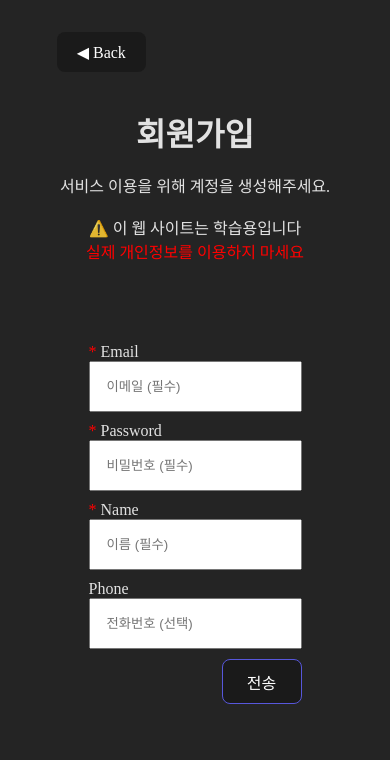
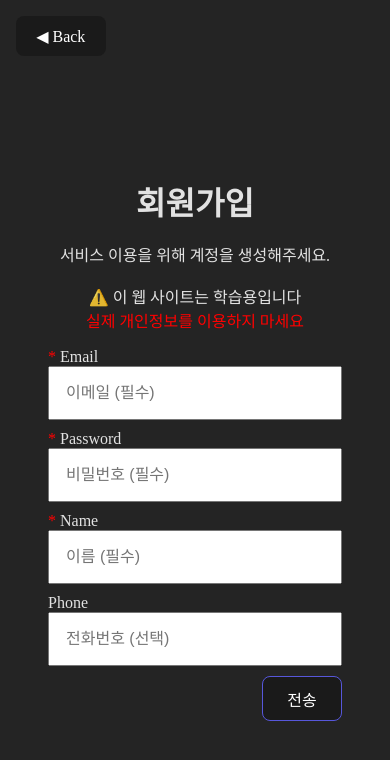
Before and after one commit to suhannoh/mini-project-frontend, a React (Vite) app: page /mini-project-frontend/join in a window 390 px wide. Shown: the top 760 px of the page. Built offline with nearby package versions, Linux system fonts and the light colour scheme; no server answers.

Commit message:
로그인 _ 회원가입 _ 메인 페이지 모바일 반응형 추가

```diff
--- a/src/App.css
+++ b/src/App.css
@@ -12,3 +12,13 @@
   margin: 0;
   padding: 0;
 }
+@media (max-width: 768px) {
+  #root {
+    width: 100%;
+    min-width: 0;
+    padding: 1rem;
+    margin: 0;
+    /* overflow: hidden; */
+  }
+
+}
--- a/src/components/BackBtn.jsx
+++ b/src/components/BackBtn.jsx
@@ -6,7 +6,7 @@ export default function BackBtn() {
     const navigate = useNavigate();
   return (
     <div>
-        <button id='backBtn' onClick={() => {navigate(-1)}}>  ◀ Back  </button>
+        <button id='backBtn' type='button' onClick={() => {navigate(-1)}}>  ◀ Back  </button>
     </div>
   )
 }
--- a/src/pages/JoinPage.jsx
+++ b/src/pages/JoinPage.jsx
@@ -44,7 +44,9 @@ const handleJoin = async (e) => {
   return (
     <div>
     <>
-            <BackBtn/>
+              <div className='flex-box'>
+                <BackBtn />
+              </div>
             <form onSubmit={handleJoin} className='loginForm'>
             <div className='login-form-left'>
               <h1> 회원가입 </h1>
--- a/src/pages/LoginPage.css
+++ b/src/pages/LoginPage.css
@@ -14,6 +14,7 @@
   margin-top: 2rem;
 }
 .login-form-left{
+  width: 100%;
   height: 100%;
   margin: 0;
   display: flex;
@@ -47,7 +48,7 @@
 .login-find-menu {
   list-style: none;
   display: flex;
-  gap: 1rem;
+  gap: 0.9rem;
   padding: 0;
   justify-content: center;
   align-content: center;
@@ -90,7 +91,14 @@
     display: flex;
     justify-content: flex-end;
 }
-
+.login-find-menu li:hover {
+  text-decoration: underline;
+}
+.flex-box {
+  width: 100%;
+  display: flex;
+  justify-content: left;
+}
 /* PC (기본) */
 @media (min-width: 1024px) {}
 
@@ -99,24 +107,36 @@
 
 /* 모바일 */
 @media (max-width: 768px) {
+
+
   .loginForm {
-  width: min(100%, 360px);
-  min-height: 100dvh;
+  width: 100%;
+  height: 100dvh;
+  min-height: unset;
   margin: 0 auto;
-  padding: 0;
   border: none;
   border-radius: 1rem;
   display: flex;
   flex-direction: column;
   align-items: center;
   justify-content: center;
+  overflow: hidden;
+  padding: 0 1rem;
 }
 .login-form-left{
+  margin: 0;
   justify-content: flex-end;
 }
 .login-form-right{
-  flex: 3;
+  flex: 2;
+  margin: 0;
   justify-content: left;
-  padding: 0 2rem;
+  padding: 0 1rem;
+}
+input {
+  font-size: 16px;
+}
+.loading {
+  padding: 2rem;
 }
 }
--- a/src/pages/LoginPage.jsx
+++ b/src/pages/LoginPage.jsx
@@ -41,7 +41,7 @@ export default function LoginPage() {
         }
     }
         if(load) {
-            return ( <h2> Loading... <br /><br />
+            return ( <h2 className='loading'> Loading... <br /><br />
                     첫 로그인 시 20초 ~ 60초 정도 걸릴 수 있습니다.</h2>
                     )
         }
@@ -49,6 +49,16 @@ export default function LoginPage() {
 
     return (
         <div>
+            {import.meta.env.DEV && (
+  <button
+    onClick={() => {
+      AuthStore.setState({ isLogin: true, user: { name: "devUser" } });
+      navigate("/main");
+    }}
+  >
+    DEV: 바로 입장
+  </button>
+)}
             <form onSubmit={handleLogin} className='loginForm'>
                 <div className='login-form-left'>
                     <h1> 안녕하세요 </h1>
--- a/src/pages/MainPage.css
+++ b/src/pages/MainPage.css
@@ -1,7 +1,7 @@
 .main-page-wrap {
     padding: 1rem;
     border-radius: 10px;
-    display: flex;
+     display: flex;
      box-shadow:
     0 4px 10px rgba(0, 0, 0, 0.35),
     0 8px 30px rgba(0, 0, 0, 0.25);
@@ -48,7 +48,7 @@
   display: flex;
   align-items: center;
   justify-content: center;
-  transform  : 0.2s ease, box-shadow 0.3s ease;
+  transition  : 0.2s ease, box-shadow 0.3s ease;
 
 }
 .main-card {
@@ -68,3 +68,21 @@
     0 8px 20px rgba(0,0,0,0.35),
     0 12px 40px rgba(0,0,0,0.25);
 }
+
+@media (max-width: 768px) {
+  .main-page-wrap {
+   max-width: 100vw;
+   height: auto;
+   overflow: hidden;
+   flex-direction: column;
+   justify-content: center;
+   align-items: center;
+}
+  .menu-list {
+    flex-direction: column;
+    gap: 0.5rem;
+  }
+  .menu-list li{
+    height: 10rem;
+  }
+}
--- a/src/pages/MainPage.jsx
+++ b/src/pages/MainPage.jsx
@@ -20,7 +20,7 @@ export default function MainPage() {
                   <h2>📝 게시판</h2>
                 </div>
                 <div className='main-card-content'>
-                  <p> 이동 </p>
+                  <p> 미구현 ,, api 준비중 ,, </p>
                 </div>
               </li>
               <li className='main-card' onClick={() => navigate('/links')}>
@@ -40,7 +40,7 @@ export default function MainPage() {
                   <h2>⚙️ API </h2>
                 </div>
                   <div className='main-card-content'>
-                  <p>내용 들어갈 부분</p>
+                  <p>미구현 ,, api 준비중 ,, </p>
                 </div>
               </li>
               <li className='main-card'>
@@ -56,8 +56,9 @@ export default function MainPage() {
         </div>
         <div className='bar'>&nbsp;</div>
         <div className='main-right'>
-          <h2 className='now-title'>접속중 </h2>
+          <h2 className='now-title'>접속중 (예정)</h2>
           <ul className='now-users'>
+            <li>예시</li>
             <li>🟢 user 1</li>
             <li>🟢 user 2</li>
             <li>🟢 user 3</li>
--- a/src/pages/Private.jsx
+++ b/src/pages/Private.jsx
@@ -4,6 +4,5 @@ import { Outlet } from 'react-router-dom';
 
 export default function Private() {
     const isLogin = AuthStore.getState().isLogin;
-
     return isLogin ? <Outlet /> : <h1> 잘못된 접근입니다, 로그인 후 사용해주세요 😅  </h1>;
 }
```
